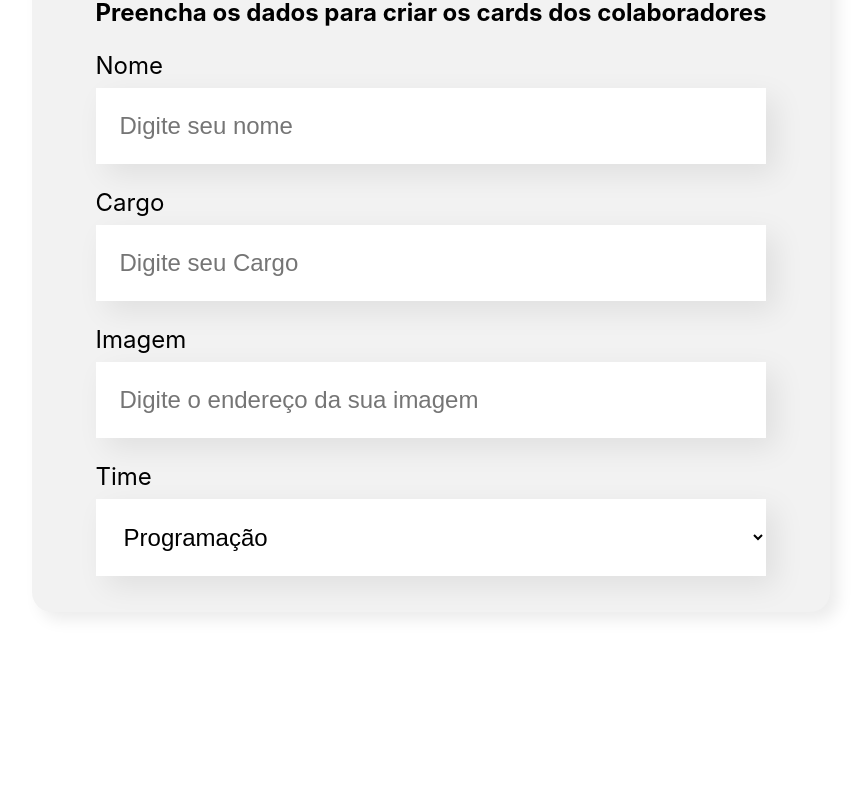
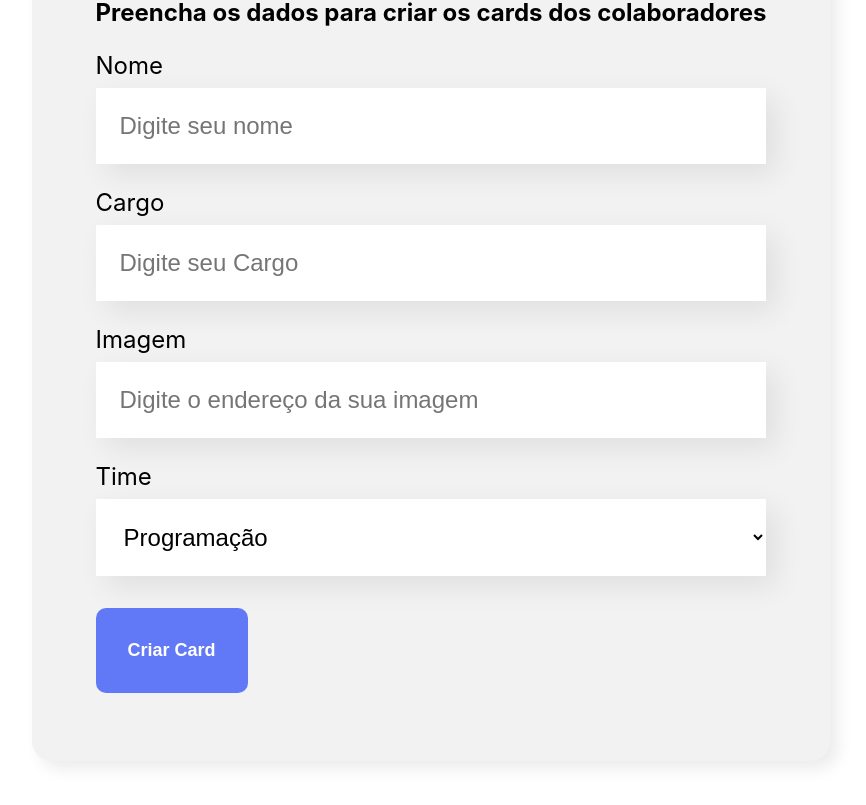
Before and after one commit to RenanFon/Curso-React-Alura, a React (Create React App) app in the folder organo/: page / in a window 1280 px wide. Shown: the part 698-1503 px from the top of the page, without its empty margins (209-1075 px from the left). Before the commit the page ends 1390 px from the top, so only its background shows below. Built offline with nearby package versions, Linux system fonts and the light colour scheme.

Commit message:
Adicionando botão ao formulário.

```diff
--- /dev/null
+++ b/organo/src/componentes/Botao/Botao.css
@@ -0,0 +1,15 @@
+.botao{
+    background-color: #6279f7;
+    border-radius: 10px;
+    font-weight: 700;
+    font-size: 18px;
+    padding: 32px;
+    border: none;
+    cursor: pointer;
+    color: white;
+    margin: 32px 0;
+}
+
+.botao:hover{
+    color: #95ffd4;
+}
--- /dev/null
+++ b/organo/src/componentes/Botao/index.js
@@ -0,0 +1,8 @@
+import React from 'react';
+import './Botao.css';
+
+const Botao = (props) => {
+    return <button className="botao">{props.children}</button>;
+};
+
+export default Botao;
--- a/organo/src/componentes/Formulario/index.js
+++ b/organo/src/componentes/Formulario/index.js
@@ -2,6 +2,7 @@
 import './Formulario.css';
 import CampoTexto from '../CampoTexto/CampoTexto';
 import ListaSuspensa from '../ListaSuspensa';
+import Botao from '../Botao';
 
 const Formulario = () => {
     const times = [
@@ -24,6 +25,7 @@
                     placeholder="Digite o endereço da sua imagem"
                 />
                 <ListaSuspensa label="Time" itens={times} />
+                <Botao>Criar Card</Botao>
             </form>
         </section>
     );
```
